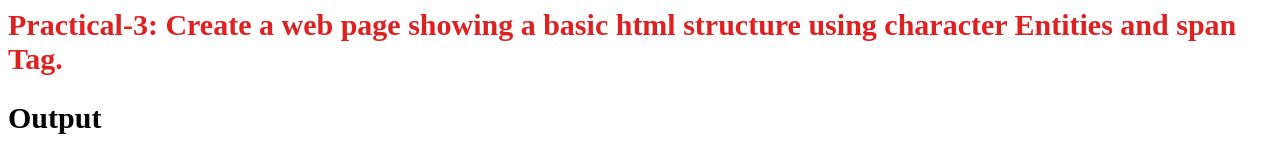
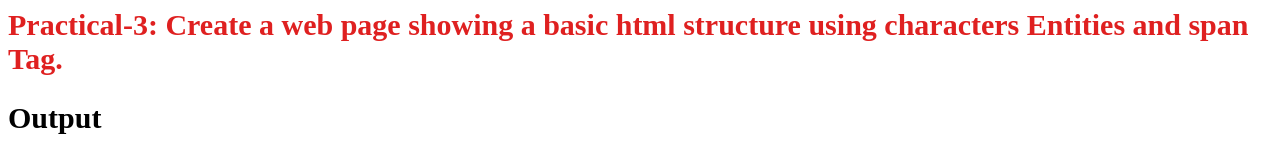
Before and after one commit to shivam-98-tripathi/Full-Stack-Course-Practicals, a plain HTML site: page Practical3.html in a window 1280 px wide. Shown: the top 160 px of the page. Drawn offline with Linux system fonts and the light colour scheme.

Commit message:
Update Practical3.html

```diff
--- a/Practical3.html
+++ b/Practical3.html
@@ -9,7 +9,7 @@
 		<span style="color: rgb(223, 32, 32)"
 			><strong style="font-size: 30px">
 				Practical-3: Create a web page showing a basic html structure
-				using character Entities and span Tag.</strong
+				using characters Entities and span Tag.</strong
 			></span
 		>
 		<h2 style="color: black; text-align: left">Output</h2>
```
